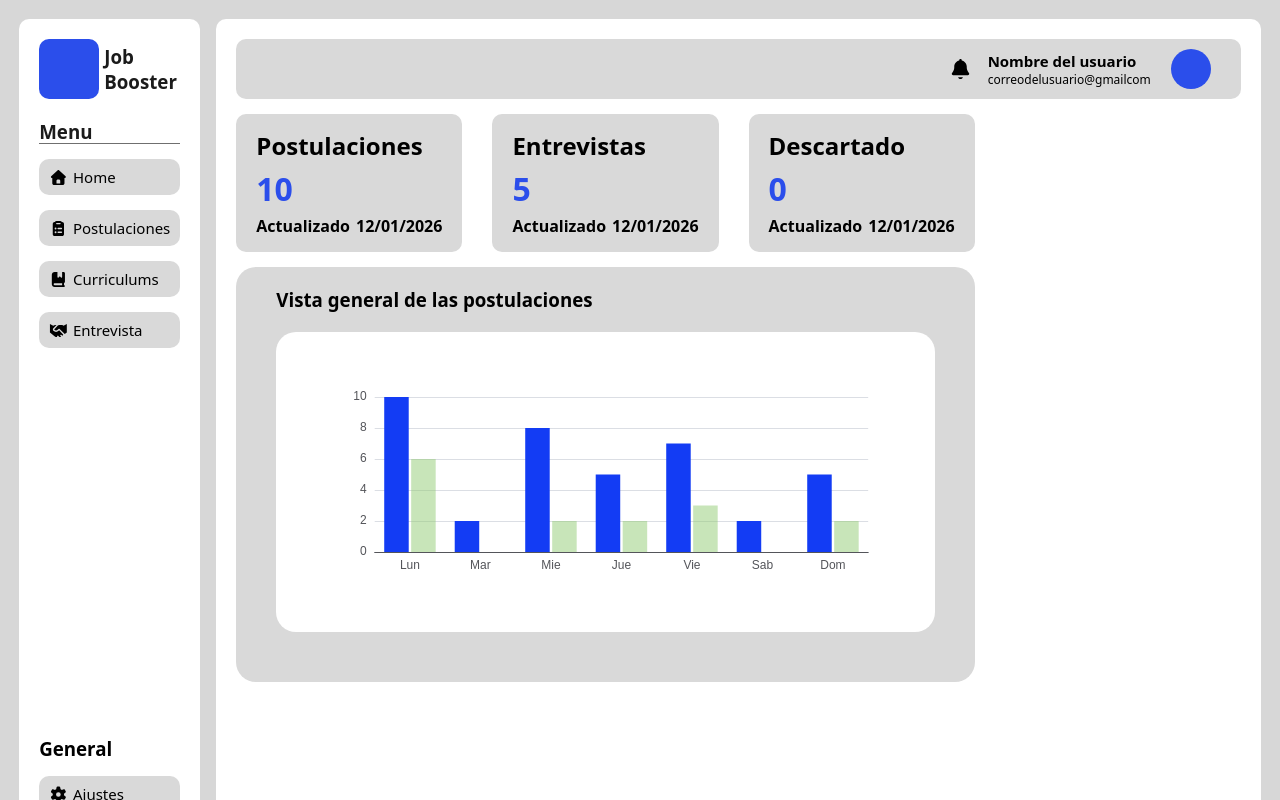
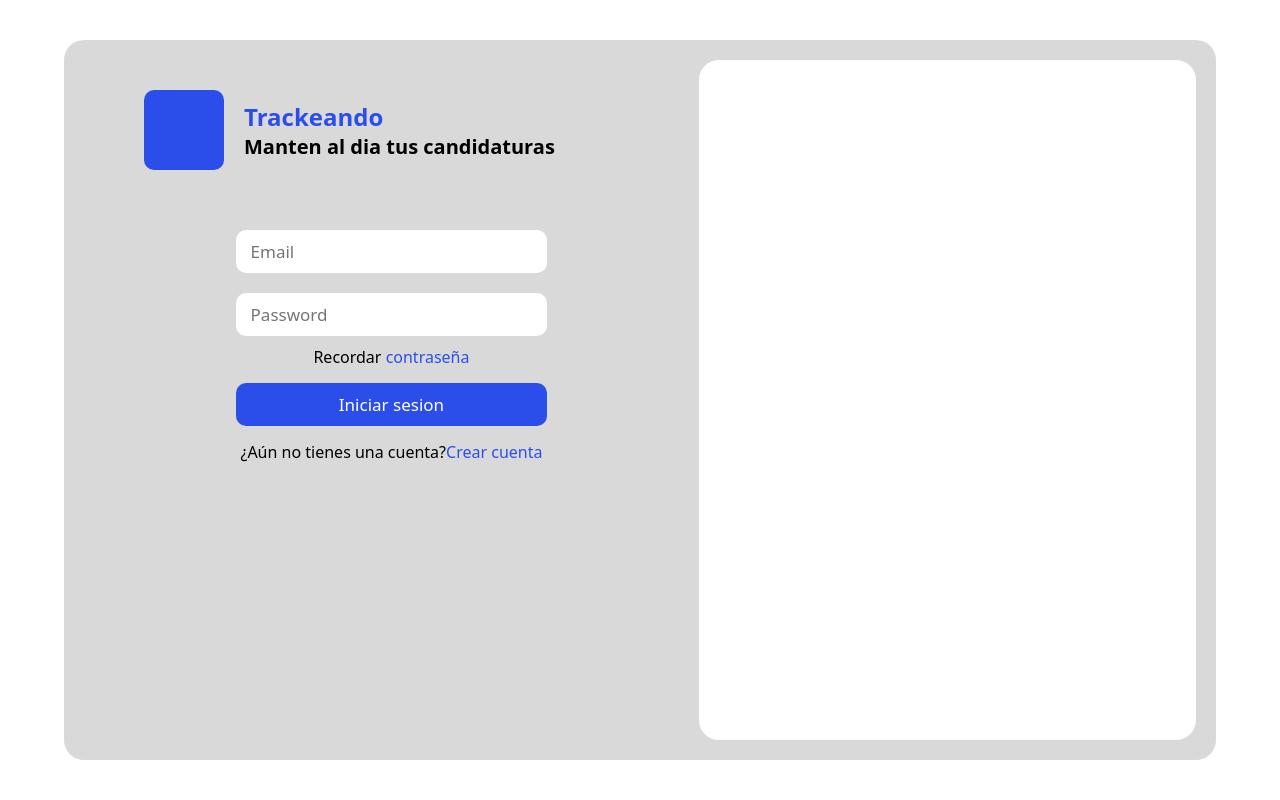
Before and after one commit to SertoriusX/spain-fs-pt-122-Job-Strategy-Booster, a React (Vite) app: page / in a window 1280 px wide. Shown: the top 800 px of the page. Built offline with nearby package versions, Linux system fonts and the light colour scheme.

Commit message:
Formulario de login/signup

```diff
--- a/src/pages/App.jsx
+++ b/src/pages/App.jsx
@@ -1,8 +1,9 @@
 import Layout from "./Layout"
+import Registration from "./RegistrationPage"
 
 function App(){
     return(
-        <Layout/>
+        <Registration/>
     )
 }
 
```
